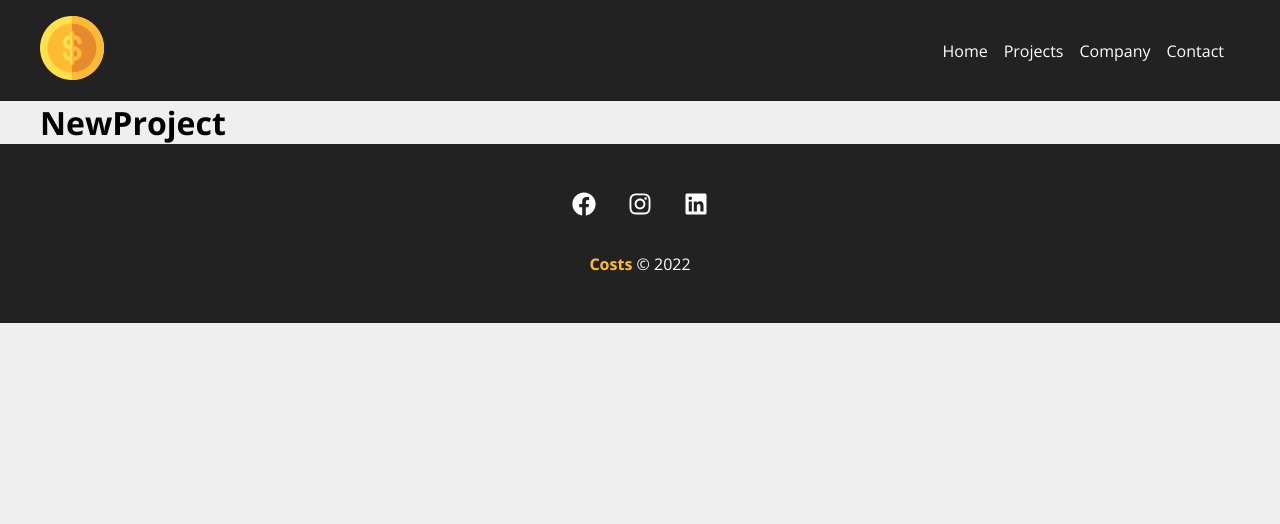
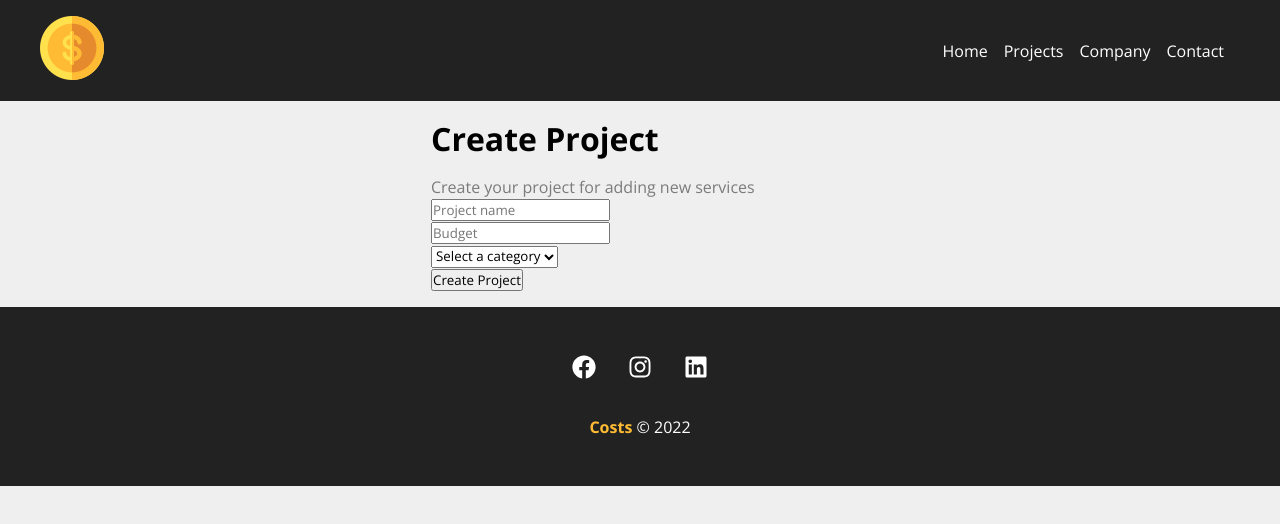
Before and after one commit to yanunes11/ReactTools, a JavaScript app in the folder costs/: page /newproject in a window 1280 px wide. Shown: the top 524 px of the page. Built offline with nearby package versions, Linux system fonts and the light colour scheme; the HTML template or start-up script is replaced by a standard one.

Commit message:
feat: NewProject

```diff
--- a/costs/src/Components/Pages/NewProject.js
+++ b/costs/src/Components/Pages/NewProject.js
@@ -1,8 +1,12 @@
+import ProjectForm from '../Project/ProjectForm';
+import styles from './NewProject.module.css';
 function NewProject() {
     return (
-        <h1>
-            NewProject
-        </h1>
+        <div className={styles.newproject_container}>
+            <h1>Create Project</h1>
+            <p>Create your project for adding new services</p>
+            <ProjectForm/>
+        </div>
     );
 }
 
--- /dev/null
+++ b/costs/src/Components/Pages/NewProject.module.css
@@ -0,0 +1,13 @@
+.newproject_container {
+    width: 450px;
+    margin: 0 auto;
+    padding: 1em;
+}
+
+.newproject_container h1 {
+    margin-bottom: 0.5em;
+}
+
+.newproject_container p {
+    color: #7b7b7b;
+}
--- /dev/null
+++ b/costs/src/Components/Project/ProjectForm.js
@@ -0,0 +1,22 @@
+function ProjectForm() {
+    return (
+        <form>
+            <div>
+                <input type="text" placeholder="Project name"></input>
+            </div>
+            <div>
+                <input type="number" placeholder="Budget"></input>
+            </div>
+            <div>
+                <select name="category_id">
+                    <option disabled selected >Select a category</option>
+                </select>
+            </div>
+            <div>
+                <input type="submit" value="Create Project"></input>
+            </div>
+        </form>
+    )
+}
+
+export default ProjectForm
```
